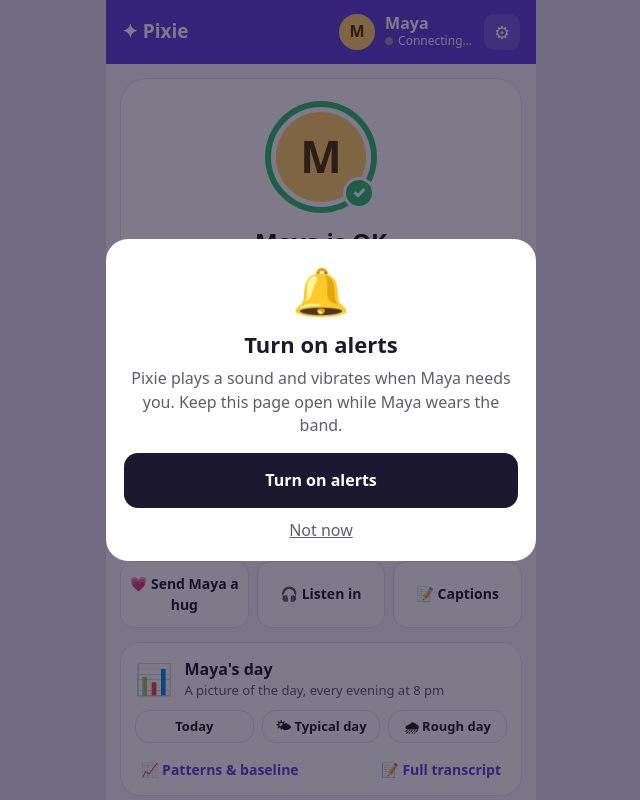
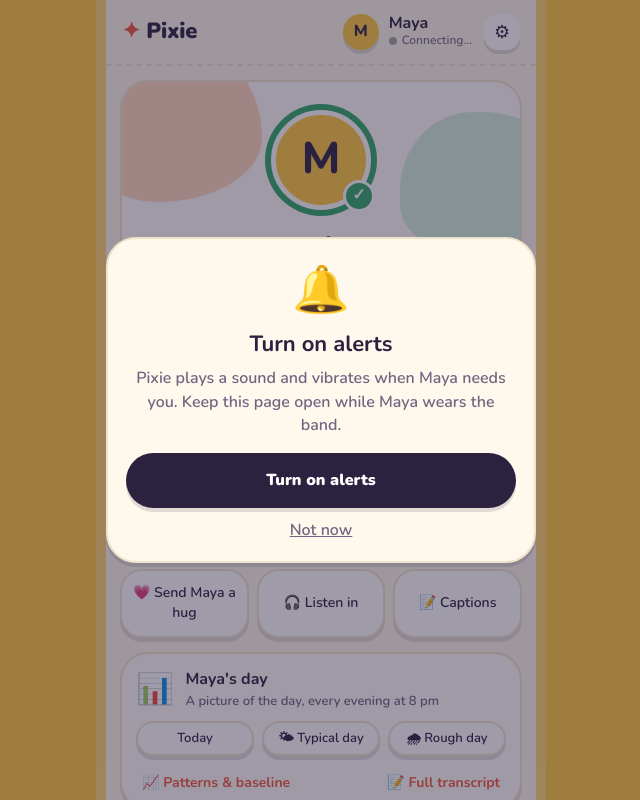
Before and after one commit to kiavash17/pixie_vexo, a website: page static/mom.html in a window 1280 px wide. Shown: the top 800 px of the page, without its empty margins (319-959 px from the left). Drawn offline with nearby package versions, Linux system fonts and the light colour scheme.

Commit message:
Play theme for the parent app: warm sunflower and cream, rounded type, flat toy-block cards and pill buttons
Original styling in static/theme-play.css, loaded after mom.css; all alert colours keep white text at 4.5:1 or better. Roll back: tag before-visual-overhaul.

Co-Authored-By: Claude Opus 5.5 <noreply@anthropic.com>

```diff
--- a/static/mom.html
+++ b/static/mom.html
@@ -3,9 +3,10 @@
 <head>
 <meta charset="utf-8">
 <meta name="viewport" content="width=device-width, initial-scale=1, viewport-fit=cover">
-<meta name="theme-color" content="#5b3fd9">
+<meta name="theme-color" content="#ffc83d">
 <title>Pixie · Guardian</title>
 <link rel="stylesheet" href="/static/mom.css">
+<link rel="stylesheet" href="/static/theme-play.css">
 </head>
 <body>
 <div class="phone">
--- /dev/null
+++ b/static/theme-play.css
@@ -0,0 +1,103 @@
+/* Pixie "play" theme: warm, flat, toy-like (original styling, loaded after mom.css).
+   Sunflower surround, cream paper surface, bold rounded type, flat colour blocks with a solid
+   "wooden block" edge instead of soft shadows, pill buttons, a few organic blobs. */
+@import url("https://fonts.googleapis.com/css2?family=Nunito:wght@600;700;800;900&display=swap");
+
+:root {
+  --sun: #ffc83d; --sun-deep: #f5ae12; --cream: #fff8ec; --paper: #fffdf7;
+  --ink: #2b2240; --dim: #6f6580; --line: #efe3cc;
+  --tomato: #f0583a; --sky: #3b8ede; --leaf: #2fa866; --plum: #8a4fd3; --peach: #ffb98a; --mint: #bfe8d2;
+  --brand: var(--tomato);
+  --amber-bg: #ffd66b; --amber-ink: #3b2600; --amber-edge: #e6a316;
+  --red: #d8432a; --green: #23905a; --purple: #7b3fbf;
+  --block: 0 4px 0 rgba(43, 34, 64, .14);
+}
+body { background: var(--sun); font-family: "Nunito", ui-rounded, "SF Pro Rounded", "Segoe UI", system-ui, sans-serif; color: var(--ink); }
+.phone { background: var(--cream); box-shadow: 0 0 0 10px rgba(255, 255, 255, .25); }
+h1, h2, .brand, .child, b, .btn, button { font-family: inherit; }
+
+/* header: cream, wordmark in ink */
+.appbar { background: var(--cream); color: var(--ink); border-bottom: 2px dashed var(--line); }
+.brand { color: var(--ink); font-weight: 900; font-size: 22px; letter-spacing: -.01em; }
+.brand::first-letter { color: var(--tomato); }
+.bandline { color: var(--dim); }
+.bandline.ok .sdot { background: var(--leaf); } .bandline.bad .sdot { background: var(--tomato); }
+.avatar { background: var(--sun); color: var(--ink); box-shadow: var(--block); }
+.icon { background: #fff; color: var(--ink); box-shadow: var(--block); border-radius: 14px; }
+
+/* cards: flat paper blocks with a solid bottom edge */
+.hero, .daycard, .nearby, .calm, .item, .history .item, .wstats > div, .tx li, .todos li, .panel, .sheet {
+  background: var(--paper); border: 2px solid var(--line); box-shadow: var(--block);
+}
+.hero, .daycard, .nearby { border-radius: 28px; }
+.item, .tx li, .wstats > div { border-radius: 20px; }
+
+/* hero: organic blobs behind the avatar */
+.hero { position: relative; overflow: hidden; }
+.hero::before, .hero::after { content: ""; position: absolute; z-index: 0; pointer-events: none; }
+.hero::before { width: 190px; height: 160px; left: -50px; top: -40px; background: var(--peach); border-radius: 58% 42% 55% 45% / 52% 60% 40% 48%; opacity: .55; }
+.hero::after { width: 170px; height: 150px; right: -50px; top: 30px; background: var(--mint); border-radius: 45% 55% 40% 60% / 55% 45% 60% 40%; opacity: .7; }
+.hero > * { position: relative; z-index: 1; }
+.ring { background: conic-gradient(var(--leaf) 0 100%); }
+.ring.listening { background: conic-gradient(var(--leaf), var(--sky), var(--sun), var(--leaf)); }
+.face { background: var(--sun); color: var(--ink); }
+.okbadge { background: var(--leaf); }
+.hero h1 { font-weight: 900; font-size: 28px; }
+
+/* status tiles: each a different toy block colour */
+.tile { border-radius: 20px !important; box-shadow: var(--block); border: 0; }
+.tiles .tile:nth-child(1) { background: #dff4e7; }
+.tiles .tile:nth-child(2) { background: #dcebfb; }
+.tiles .tile:nth-child(3) { background: #fff0c7; }
+.tiles .tile:nth-child(4) { background: #ffe1d8; }
+.tiles .tile:nth-child(5) { background: #ece0fb; }
+.tile label { color: var(--ink); opacity: .75; font-weight: 800; }
+.gauge { background: radial-gradient(closest-side, rgba(255,255,255,.85) 72%, transparent 73%), conic-gradient(var(--c) calc(var(--p) * 1%), rgba(43,34,64,.12) 0); }
+.bars i { background: rgba(43,34,64,.15); } .bars i.on { background: var(--sky); }
+.listen-tile.on { background: #cfe3ff !important; border: 0; box-shadow: 0 4px 0 #3b8ede; }
+
+/* buttons: chunky pills that press down */
+.btn, button.btn { border-radius: 999px; font-weight: 900; box-shadow: var(--block); transition: transform .08s, box-shadow .08s; }
+.btn:active, .tile:active, .mini:active { transform: translateY(3px); box-shadow: 0 1px 0 rgba(43,34,64,.14); }
+.btn.primary { background: var(--ink); color: #fff; }
+.btn.soft { background: #fff; border: 2px solid var(--line); }
+.btn.secondary { box-shadow: none; }
+.quick .btn { border-radius: 22px; }
+.mini { border-radius: 999px; background: #fff; border: 2px solid var(--line); font-weight: 700; }
+.daybtns .btn, .daytabs button { border-radius: 999px; }
+
+/* alerts: flat warm colours per kind, big rounded corners */
+.alert { border-radius: 30px; border-width: 3px; box-shadow: 0 6px 0 rgba(43, 34, 64, .18); }
+.alert.k-help { background: var(--amber-bg); border-color: var(--amber-edge); }
+/* white text needs >= 4.5:1, so the flat colours are a shade deeper on alert cards */
+.alert.k-voice { background: #0f7a70; border-color: #0a5750; }
+.alert.k-cry { background: #4f63c7; border-color: #2f3f8f; }
+.alert.k-anger { background: #c2481c; border-color: #8e3010; }
+.alert.k-fall { background: var(--purple); border-color: #55278a; }
+.alert.coming { background: #1a7a47; border-color: #125a34; }
+.alert h1 { font-weight: 900; }
+.state-chip { border-radius: 999px; font-weight: 900; }
+.alert .btn.primary { box-shadow: 0 4px 0 rgba(0,0,0,.2); }
+.a-icon { box-shadow: 0 3px 0 rgba(0,0,0,.12); }
+
+/* section headings */
+.sec-head h2, .history > h2, .day, .section { font-weight: 900; color: var(--ink); }
+.sec-head h2 { font-size: 20px; }
+
+/* Pixie Card: a bold flat block instead of a gradient */
+.pcard { background: #cc3f22; border-radius: 26px; box-shadow: 0 6px 0 #962b14; }
+.pcard::after { content: ""; position: absolute; right: -30px; bottom: -40px; width: 140px; height: 120px; border-radius: 55% 45% 50% 50% / 50% 55% 45% 50%; background: rgba(255, 200, 61, .55); }
+.pcard > * { position: relative; z-index: 1; }
+
+/* nudge, to-dos, nearby */
+.nudge { background: #dcebfb; border: 2px solid #9cc4f2; border-radius: 26px; box-shadow: var(--block); }
+.todos { background: #fff4cf; border: 2px solid #f2d27a; border-radius: 26px; box-shadow: var(--block); }
+.me-face { background: var(--sun); border-color: var(--leaf); }
+.captions, .livebar { border-radius: 26px; box-shadow: 0 5px 0 rgba(0,0,0,.25); }
+
+/* banners and overlays */
+.banner.warn { background: #fff0c7; }
+.panel { background: var(--cream); border-radius: 30px 30px 0 0; }
+.panel.center { border-radius: 30px; }
+.overlay { background: rgba(43, 34, 64, .45); }
+.switch input:checked + i { background: var(--leaf); }
```
